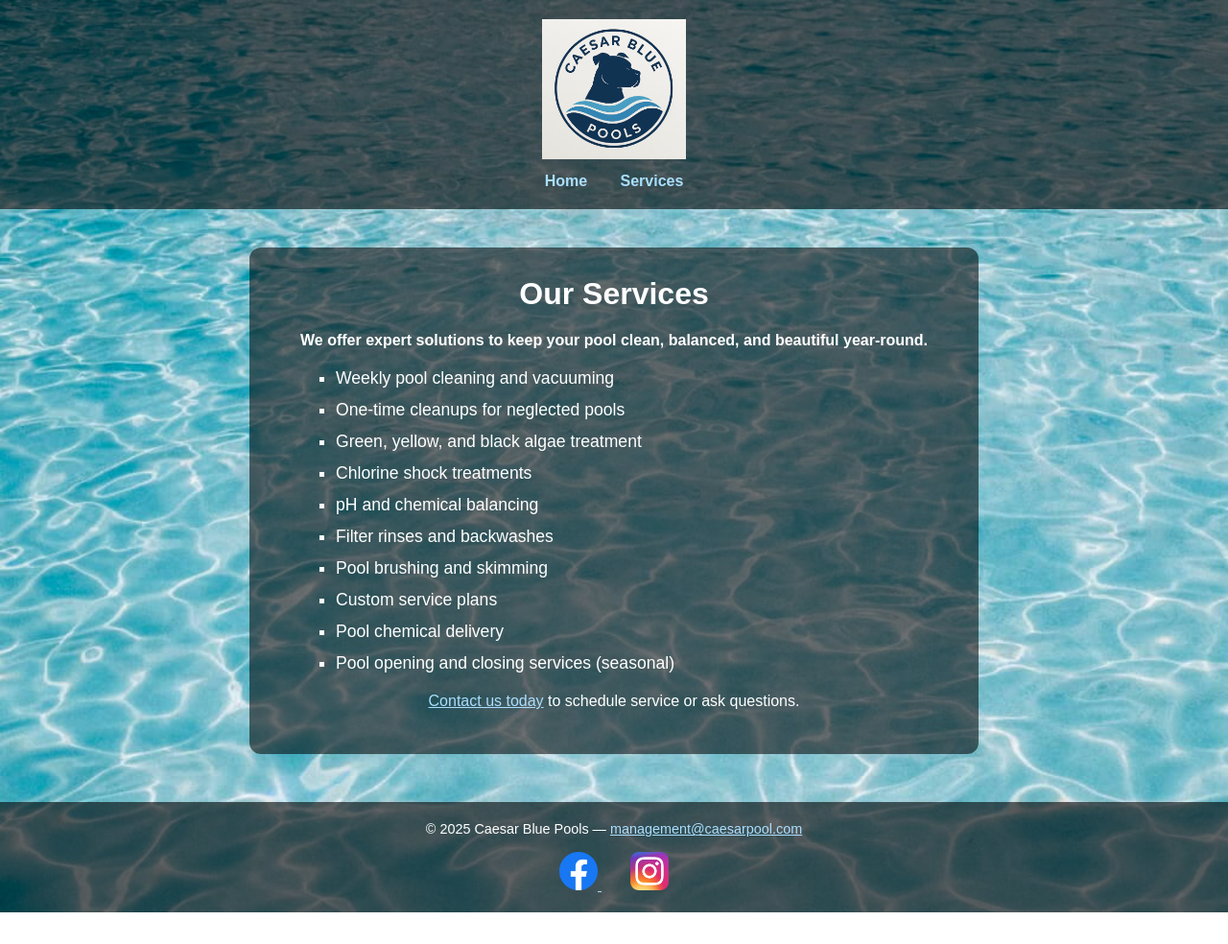
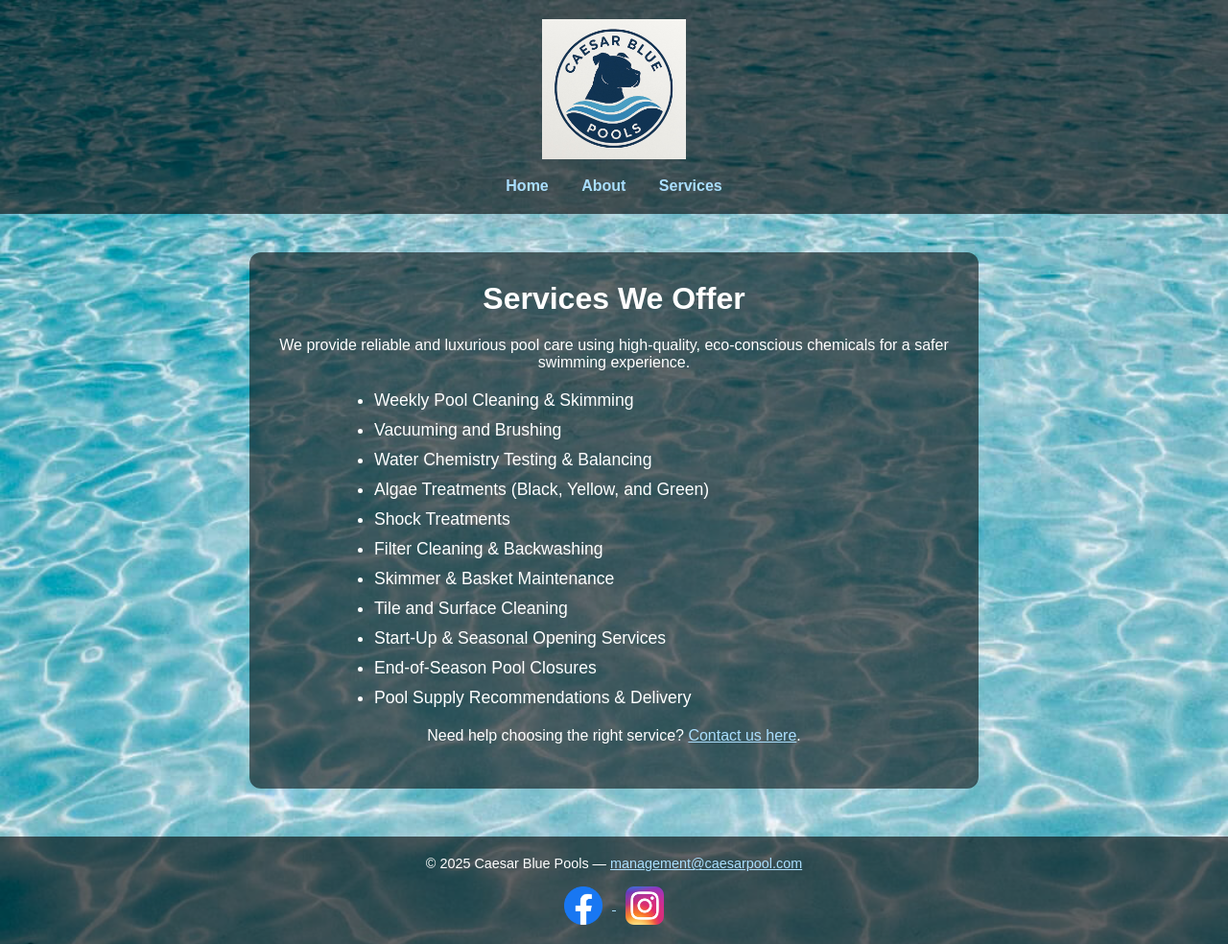
Before and after one commit to terrello88/Caesar-website, a website: page Services.html in a window 1280 px wide. Shown: the whole page at 96% size. Before the commit the page ends 951 px from the top, so only its background shows below. Drawn offline with Linux system fonts and the light colour scheme.

Commit message:
Update Services.html

```diff
--- a/Services.html
+++ b/Services.html
@@ -1,12 +1,12 @@
 <!DOCTYPE html>
 <html lang="en">
 <head>
+  <link rel="icon" type="image/x-icon" href="favicon.ico" />
   <meta charset="UTF-8" />
   <meta name="viewport" content="width=device-width, initial-scale=1.0"/>
-  <title>Services Offered | Caesar Blue Pools</title>
-  <link rel="icon" type="image/x-icon" href="favicon.ico">
-  <meta name="description" content="Explore the full range of pool maintenance services provided by Caesar Blue Pools, including cleaning, algae treatment, and chemical balancing.">
-  <meta name="keywords" content="pool services Columbia SC, Caesar Blue Pools, pool cleaning, pool shock, algae treatment, pool maintenance SC">
+  <title>Services | Caesar Blue Pools</title>
+  <meta name="description" content="Explore professional pool maintenance services from Caesar Blue Pools, using safe and eco-conscious chemicals.">
+  <meta name="keywords" content="Caesar Blue Pools services, pool cleaning Columbia SC, algae removal, chlorine balancing, pool shock treatment, skimmer maintenance">
   <meta name="author" content="Caesar Blue Pools">
   <style>
     body {
@@ -23,23 +23,19 @@
       background-color: rgba(0, 0, 0, 0.6);
     }
 
+    .logo {
+      max-width: 150px;
+    }
+
     nav {
-      margin-top: 10px;
+      margin-top: 15px;
     }
 
     nav a {
       color: #aadfff;
+      text-decoration: none;
       margin: 0 15px;
-      text-decoration: none;
       font-weight: bold;
-    }
-
-    nav a:hover {
-      text-decoration: underline;
-    }
-
-    .logo {
-      max-width: 150px;
     }
 
     .content {
@@ -56,14 +52,13 @@
 
     ul {
       text-align: left;
-      max-width: 600px;
       margin: 20px auto;
-      padding-left: 20px;
-      list-style-type: square;
+      padding-left: 0;
+      max-width: 500px;
     }
 
     ul li {
-      margin-bottom: 12px;
+      margin: 10px 0;
       font-size: 1.1rem;
     }
 
@@ -77,6 +72,13 @@
     a {
       color: #aadfff;
     }
+
+    .social-icons img {
+      width: 40px;
+      height: 40px;
+      margin: 0 10px;
+      vertical-align: middle;
+    }
   </style>
 </head>
 <body>
@@ -85,38 +87,41 @@
     <img src="img_4458.jpeg" alt="Caesar Blue Pools Logo" class="logo">
     <nav>
       <a href="index.html">Home</a>
+      <a href="about.html">About</a>
       <a href="services.html">Services</a>
     </nav>
   </header>
 
   <div class="content">
-    <h1>Our Services</h1>
-    <p><strong>We offer expert solutions to keep your pool clean, balanced, and beautiful year-round.</strong></p>
+    <h1>Services We Offer</h1>
+    <p>We provide reliable and luxurious pool care using high-quality, eco-conscious chemicals for a safer swimming experience.</p>
     <ul>
-      <li>Weekly pool cleaning and vacuuming</li>
-      <li>One-time cleanups for neglected pools</li>
-      <li>Green, yellow, and black algae treatment</li>
-      <li>Chlorine shock treatments</li>
-      <li>pH and chemical balancing</li>
-      <li>Filter rinses and backwashes</li>
-      <li>Pool brushing and skimming</li>
-      <li>Custom service plans</li>
-      <li>Pool chemical delivery</li>
-      <li>Pool opening and closing services (seasonal)</li>
+      <li>Weekly Pool Cleaning & Skimming</li>
+      <li>Vacuuming and Brushing</li>
+      <li>Water Chemistry Testing & Balancing</li>
+      <li>Algae Treatments (Black, Yellow, and Green)</li>
+      <li>Shock Treatments</li>
+      <li>Filter Cleaning & Backwashing</li>
+      <li>Skimmer & Basket Maintenance</li>
+      <li>Tile and Surface Cleaning</li>
+      <li>Start-Up & Seasonal Opening Services</li>
+      <li>End-of-Season Pool Closures</li>
+      <li>Pool Supply Recommendations & Delivery</li>
     </ul>
-    <p><a href="index.html#contact">Contact us today</a> to schedule service or ask questions.</p>
+    <p>Need help choosing the right service? <a href="index.html#contact">Contact us here</a>.</p>
   </div>
 
   <footer>
     © 2025 Caesar Blue Pools —
-    <a href="mailto:management@caesarpool.com">management@caesarpool.com</a>
-    <br><br>
-    <a href="https://www.facebook.com/profile.php?id=61577398600459" target="_blank" style="margin: 0 15px;">
-      <img src="IMG_0121.png" alt="Facebook" style="width:40px; height:40px;">
-    </a>
-    <a href="https://www.instagram.com/caesarbluepools/" target="_blank" style="margin: 0 15px;">
-      <img src="IMG_0120.png" alt="Instagram" style="width:40px; height:40px;">
-    </a>
+    <a href="mailto:management@caesarpool.com">management@caesarpool.com</a><br><br>
+    <div class="social-icons">
+      <a href="https://www.facebook.com/profile.php?id=61577398600459" target="_blank">
+        <img src="IMG_0121.png" alt="Facebook">
+      </a>
+      <a href="https://www.instagram.com/caesarbluepools/" target="_blank">
+        <img src="IMG_0120.png" alt="Instagram">
+      </a>
+    </div>
   </footer>
 
 </body>
```
